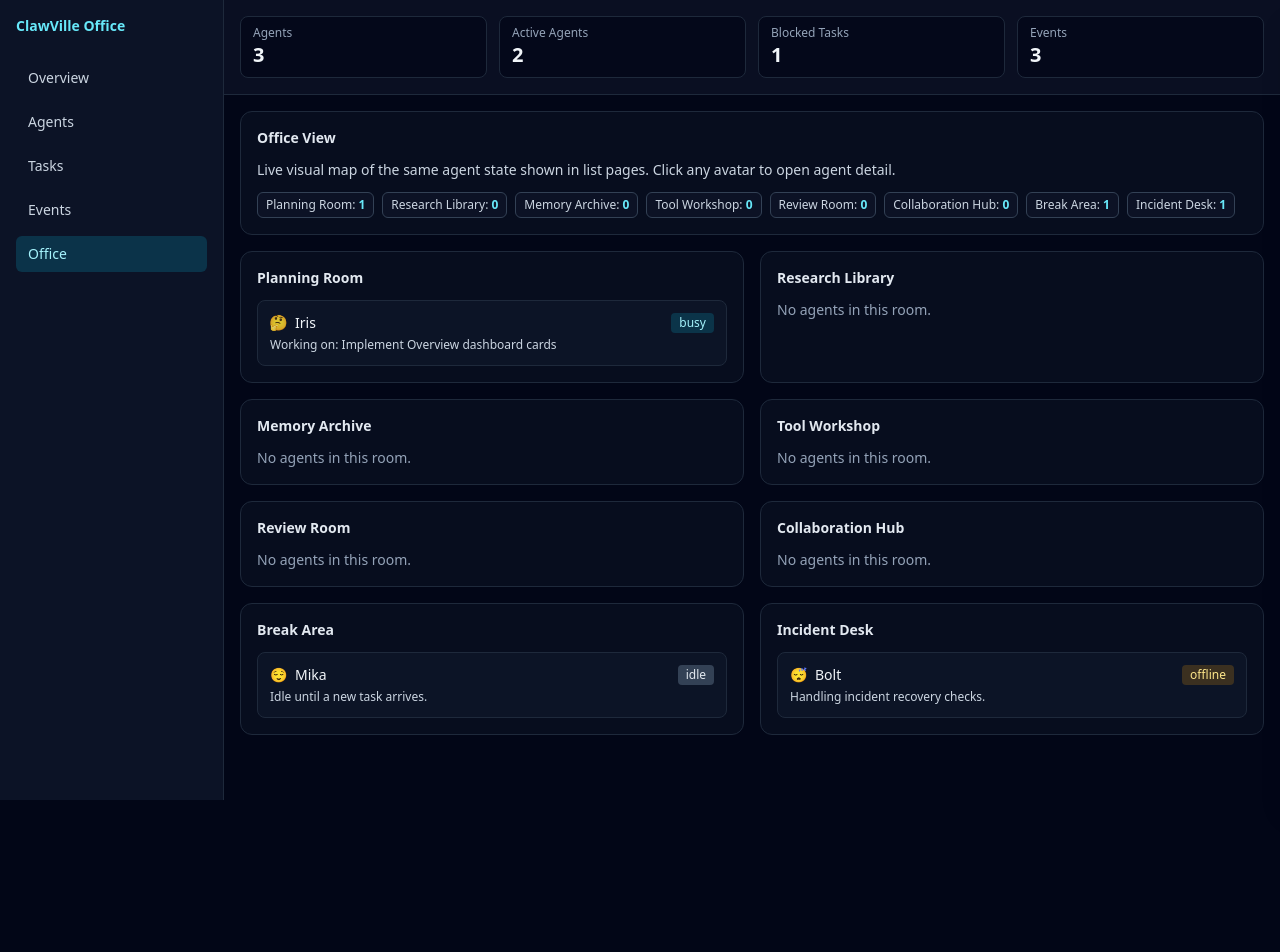
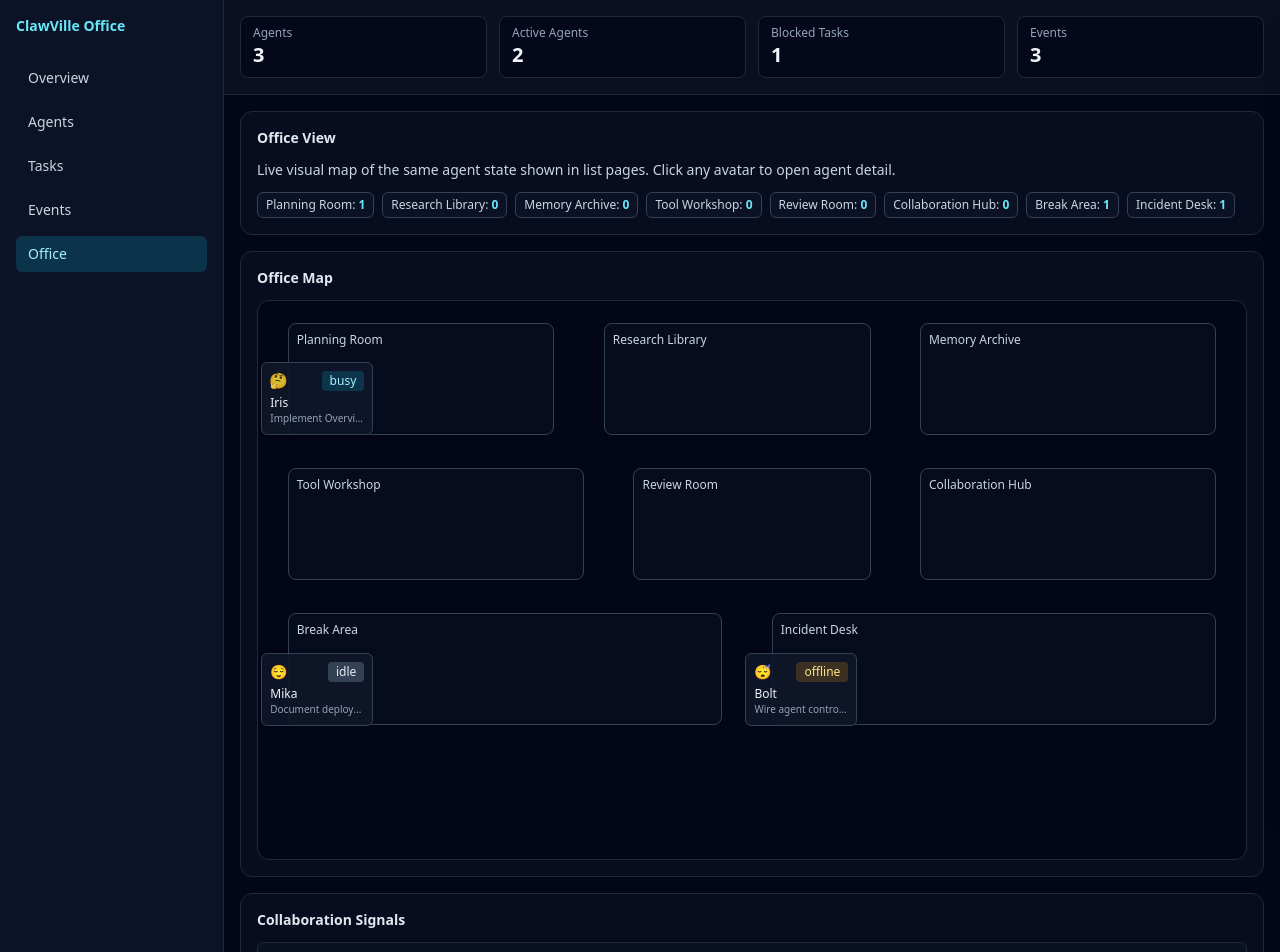
Before and after one commit to VladChang/ClawVille-AI-Agent-Office-System, a Next.js app in the folder frontend/: page /office in a window 1280 px wide. Shown: the top 952 px of the page. Before the commit the page ends 800 px from the top, so only its background shows below. Built offline with nearby package versions, Linux system fonts and the light colour scheme; no server answers.

Commit message:
feat(frontend): add interactive office map and collaboration signals

```diff
--- a/frontend/app/office/page.tsx
+++ b/frontend/app/office/page.tsx
@@ -22,6 +22,17 @@ const moodByStatus: Record<AgentStatus, string> = {
   busy: '🤔',
   idle: '😌',
   offline: '😴'
+};
+
+const roomLayout: Record<Room, { x: number; y: number; w: number; h: number }> = {
+  'Planning Room': { x: 3, y: 4, w: 27, h: 20 },
+  'Research Library': { x: 35, y: 4, w: 27, h: 20 },
+  'Memory Archive': { x: 67, y: 4, w: 30, h: 20 },
+  'Tool Workshop': { x: 3, y: 30, w: 30, h: 20 },
+  'Review Room': { x: 38, y: 30, w: 24, h: 20 },
+  'Collaboration Hub': { x: 67, y: 30, w: 30, h: 20 },
+  'Break Area': { x: 3, y: 56, w: 44, h: 20 },
+  'Incident Desk': { x: 52, y: 56, w: 45, h: 20 }
 };
 
 function roomForAgent(agent: Agent): Room {
@@ -73,10 +84,29 @@ export default function OfficePage() {
     return map;
   }, [agents]);
 
-  const occupancy = useMemo(
-    () => roomOrder.map((room) => ({ room, count: grouped[room].length })),
-    [grouped]
-  );
+  const occupancy = useMemo(() => roomOrder.map((room) => ({ room, count: grouped[room].length })), [grouped]);
+
+  const collaborationSignals = useMemo(() => {
+    const active = tasks.filter((t) => t.status === 'in_progress' || t.status === 'blocked');
+    return active.slice(0, 5).map((task) => {
+      const owner = agents.find((a) => a.id === task.assigneeAgentId)?.name ?? 'Unassigned';
+      return { id: task.id, text: `${owner} · ${task.title}` };
+    });
+  }, [tasks, agents]);
+
+  const mapAgents = useMemo(() => {
+    return roomOrder.flatMap((room) => {
+      const slotAgents = grouped[room];
+      return slotAgents.map((agent, index) => {
+        const box = roomLayout[room];
+        const col = index % 3;
+        const row = Math.floor(index / 3);
+        const x = box.x + 3 + col * 8.5;
+        const y = box.y + 7 + row * 7;
+        return { agent, room, x, y };
+      });
+    });
+  }, [grouped]);
 
   return (
     <section className="space-y-4">
@@ -93,6 +123,61 @@ export default function OfficePage() {
 
       {loading && <p className="text-sm text-slate-300">Loading office state...</p>}
       {error && <p className="rounded border border-rose-500/30 bg-rose-500/10 p-2 text-sm text-rose-200">{error}</p>}
+
+      <Card title="Office Map">
+        <div className="relative h-[560px] w-full overflow-hidden rounded-xl border border-slate-800 bg-slate-950">
+          {roomOrder.map((room) => {
+            const box = roomLayout[room];
+            return (
+              <div
+                key={room}
+                className="absolute rounded-lg border border-slate-700 bg-slate-900/35 p-2"
+                style={{ left: `${box.x}%`, top: `${box.y}%`, width: `${box.w}%`, height: `${box.h}%` }}
+              >
+                <p className="text-xs font-medium text-slate-300">{room}</p>
+              </div>
+            );
+          })}
+
+          {mapAgents.map(({ agent, room, x, y }) => {
+            const currentTask = tasks.find((t) => t.assigneeAgentId === agent.id && t.status !== 'done');
+            const selected = selectedAgentId === agent.id;
+
+            return (
+              <button
+                key={agent.id}
+                onClick={() => selectAgent(agent.id)}
+                className={`absolute w-28 -translate-x-1/2 rounded-md border bg-slate-900/90 p-2 text-left shadow transition-all duration-700 ${
+                  selected ? 'border-cyan-400 ring-1 ring-cyan-500/50' : 'border-slate-700 hover:border-cyan-600'
+                }`}
+                style={{ left: `${x}%`, top: `${y}%` }}
+                title={`${agent.name} · ${room}`}
+              >
+                <div className="mb-1 flex items-center justify-between gap-2">
+                  <span className={`text-sm ${agent.status === 'busy' ? 'animate-agent-pulse' : ''}`}>{moodByStatus[agent.status]}</span>
+                  <Badge value={agent.status} />
+                </div>
+                <p className="truncate text-xs font-medium text-slate-100">{agent.name}</p>
+                <p className="truncate text-[10px] text-slate-400">{currentTask?.title ?? 'No active task'}</p>
+              </button>
+            );
+          })}
+        </div>
+      </Card>
+
+      <Card title="Collaboration Signals">
+        {collaborationSignals.length === 0 ? (
+          <p className="text-sm text-slate-400">No active collaborations right now.</p>
+        ) : (
+          <ul className="space-y-2">
+            {collaborationSignals.map((signal) => (
+              <li key={signal.id} className="rounded-md border border-slate-800 bg-slate-900/40 px-3 py-2 text-sm text-slate-200">
+                {signal.text}
+              </li>
+            ))}
+          </ul>
+        )}
+      </Card>
 
       <div className="grid grid-cols-1 gap-4 xl:grid-cols-2">
         {roomOrder.map((room) => (
```
